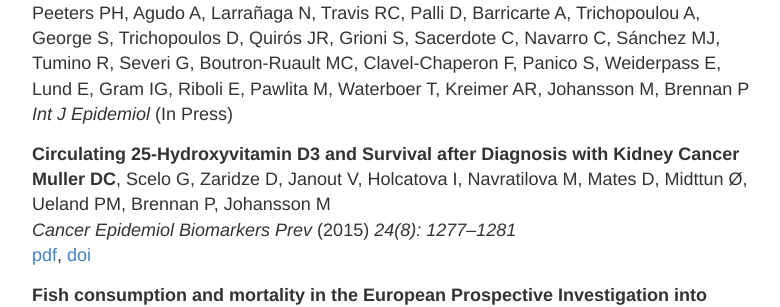
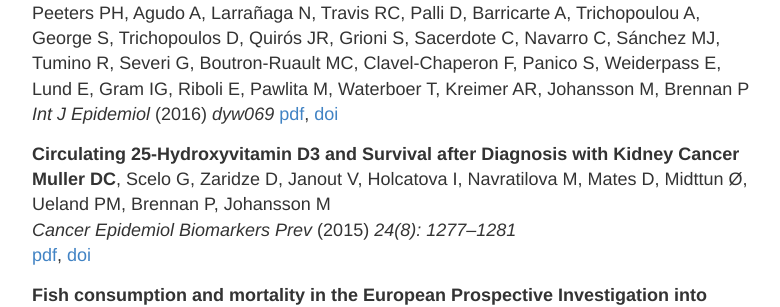
Before and after one commit to dcmuller/dcmuller.github.io, a Jekyll site: the page built from pubs/pubs.md, in a window 1280 px wide and 900 px high, scrolled down 392 px. Shown: the part 156-463 px from the top of the window, without its empty margins (248-1028 px from the left). Built offline with Jekyll 4.4.1, drawn with Linux system fonts in a browser that asks for light colours.

```diff
--- a/pubs/pubs.md
+++ b/pubs/pubs.md
@@ -17,7 +17,10 @@ Publications are listed in reverse chronological order.
 
 **Combined effects of smoking and HPV16 in oropharyngeal cancer**
 Anantharaman D, **Muller DC**, Lagiou P, Ahrens W, Holcatova I, Merletti F, Kjærheim, K, Polesel J, Simonato L, Canova C, Castellsague X, Macfarlane TV, Znaor A, Thomson P, Robinson M, Conway DI, Healy CM, Tjønneland A, Westin U, Ekström J, Chang-Claude, J, Kaaks R, Overvad K, Drogan D, Hallmans G, Laurell G, Bueno-de-Mesquita HB, Peeters PH, Agudo A, Larrañaga N, Travis RC, Palli D, Barricarte A, Trichopoulou A, George S, Trichopoulos D, Quirós JR, Grioni S, Sacerdote C, Navarro C, Sánchez MJ, Tumino R, Severi G, Boutron-Ruault MC, Clavel-Chaperon F, Panico S, Weiderpass E, Lund E, Gram IG, Riboli E, Pawlita M, Waterboer T, Kreimer AR, Johansson M, Brennan P
-*Int J Epidemiol* (In Press)
+*Int J Epidemiol* (2016) *dyw069*
+<a href="/pubs/pdf/anantharaman_2016_ije_hpv_smoking_oroph.pdf" target="_blank">pdf</a>,
+<a href="http://dx.doi.org/doi:10.1093/ije/dyw069" target="_blank">doi</a>
+
 
 **Circulating 25-Hydroxyvitamin D3 and Survival after Diagnosis with Kidney Cancer**
 **Muller DC**, Scelo G, Zaridze D, Janout V, Holcatova I, Navratilova M, Mates D, Midttun Ø, Ueland PM, Brennan P, Johansson M
```
